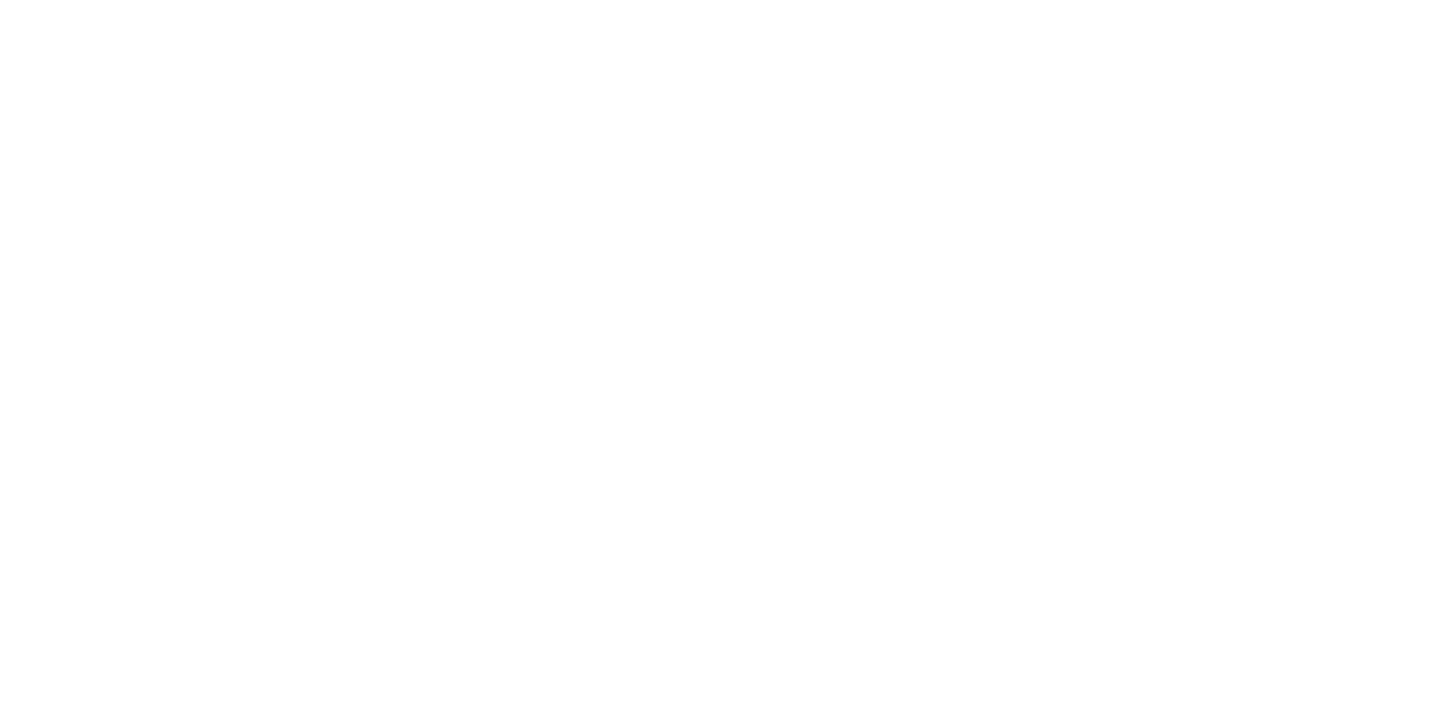
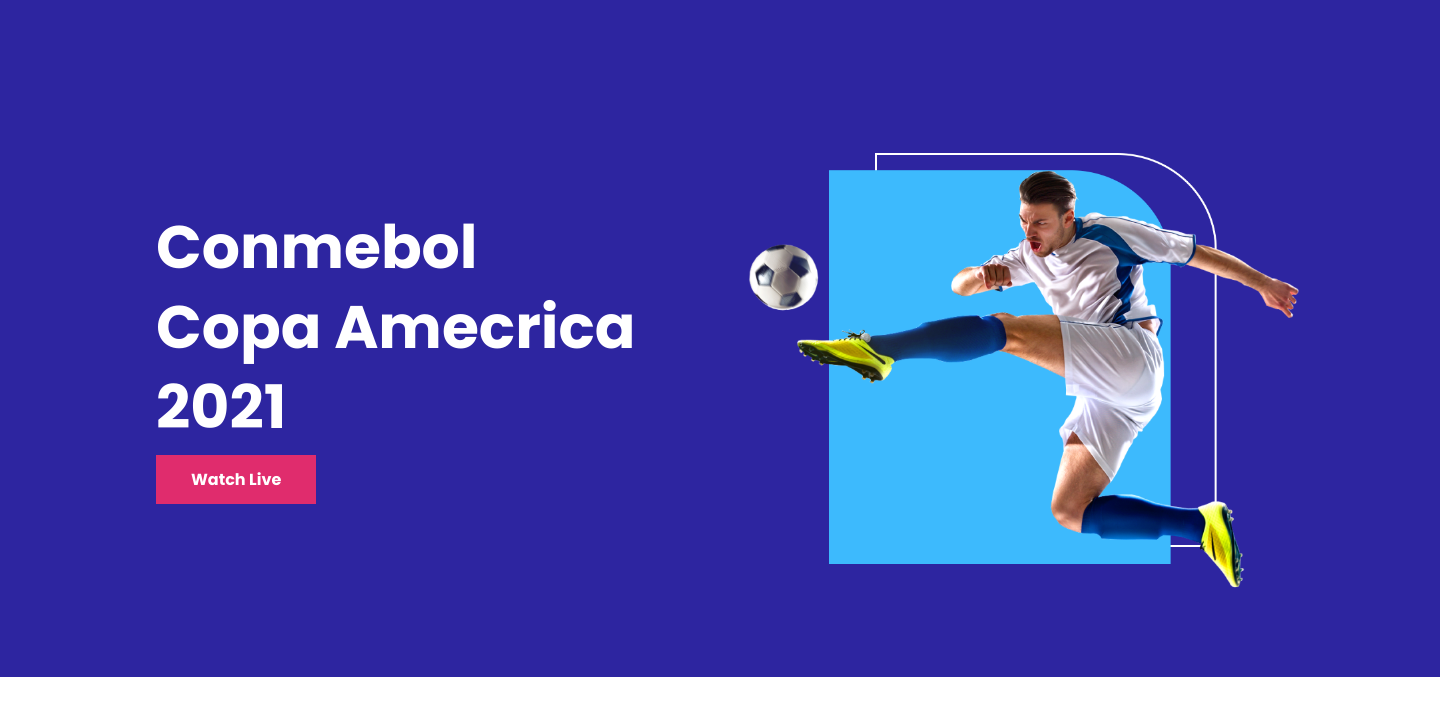
Before and after one commit to Nayeem30/Responsive-Football, a plain HTML site: page index.html in a window 1280 px wide. Shown: the whole page, 1440 px wide, since content can reach past the window. Drawn offline with Linux system fonts and the light colour scheme.

Commit message:
header area completed

```diff
--- a/index.html
+++ b/index.html
@@ -6,8 +6,25 @@
     <meta name="viewport" content="width=device-width, initial-scale=1.0" />
     <!------------ stylesheet Link  ------------>
     <link rel="stylesheet" href="styles/style.css" />
-    <!---------------------  ------------------->
-    <title>Document</title>
+    <!---------------------------------------->
+    <title>Responsive Football</title>
   </head>
-  <body></body>
+  <body>
+    <!------ header start --------->
+    <header>
+      <div class="head-content">
+        <div class="header-text">
+          <h2>Conmebol Copa Amecrica 2021</h2>
+          <a target="_blank" class="button" href="https://www.youtube.com/"
+            >Watch Live</a
+          >
+        </div>
+        <div class="head-image">
+          <img src="images/players/banner.png" alt="" />
+        </div>
+      </div>
+    </header>
+    <!----- header end ----->
+    <main></main>
+  </body>
 </html>
--- a/styles/style.css
+++ b/styles/style.css
@@ -0,0 +1,49 @@
+/*---- google fonts import ---- */
+@import url("https://fonts.googleapis.com/css2?family=Poppins:wght@700&display=swap");
+/* ------------------ */
+
+/* common style  */
+body {
+  font-family: "Poppins", sans-serif;
+  margin: 0;
+}
+/*------ header style-----*/
+.head-content {
+  background-color: #2d25a0;
+  width: 1440px;
+  height: 677px;
+  display: flex;
+  flex-direction: row;
+  justify-content: space-between;
+}
+.header-text h2 {
+  color: white;
+  width: 485px;
+  height: 210px;
+  margin-left: 156px;
+  margin-top: 207px;
+  font-size: 60px;
+  line-height: 80px;
+}
+.head-image img {
+  width: 556.01px;
+  height: 438px;
+  margin-bottom: 86px;
+  margin-right: 139px;
+  margin-top: 153px;
+  transition: width 1s, height 1s;
+}
+.head-image img:hover {
+  width: 630px;
+  height: 480px;
+}
+.button {
+  background-color: #e02c6d;
+  border: none;
+  color: white;
+  padding: 13px 35px;
+  text-align: center;
+  text-decoration: none;
+  font-size: 16px;
+  margin-left: 156px;
+}
```
